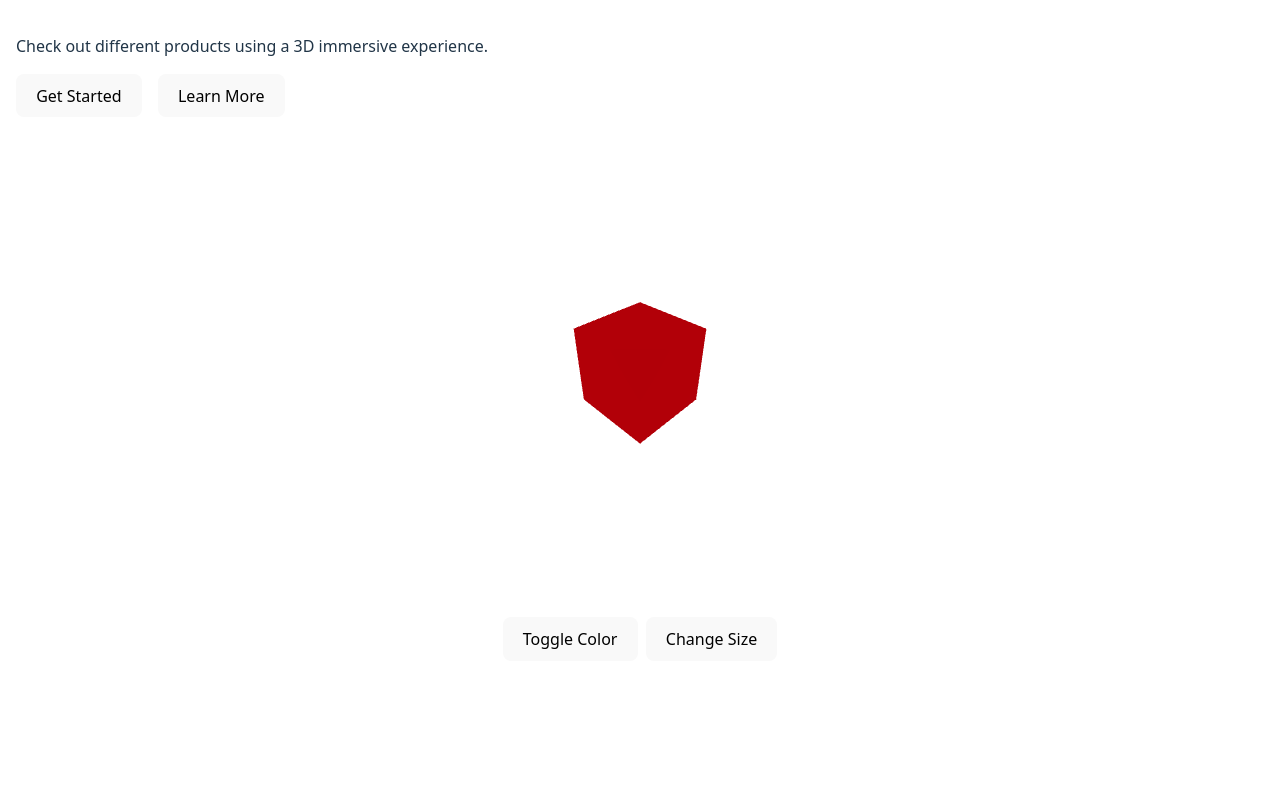
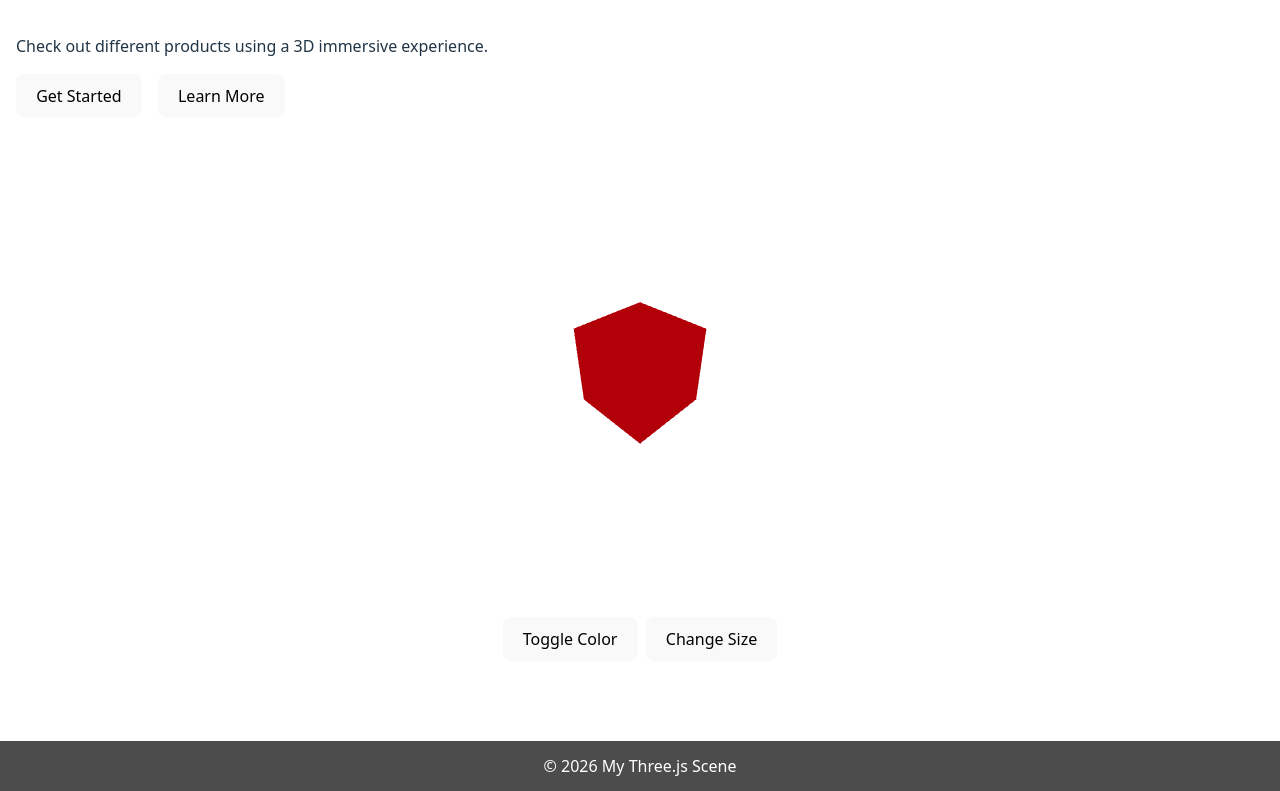
Before and after one commit to shehryarf67/Three.js-3D-Product-Configurator, a React (Vite) app: page / in a window 1280 px wide. Shown: the part 263-1054 px from the top of the page. Before the commit the page ends 940 px from the top, so only its background shows below. Built offline with nearby package versions, Linux system fonts and the light colour scheme.

Commit message:
Adding a footer.

```diff
--- a/index.html
+++ b/index.html
@@ -10,4 +10,5 @@
     <div id="root"></div>
     <script type="module" src="/src/main.jsx"></script>
   </body>
+
 </html>
--- a/src/App.jsx
+++ b/src/App.jsx
@@ -75,8 +75,6 @@ const Hero = () => {
 
 const Cube = ({ position, size, color }) => {
   const meshRef = useRef(null);
-  const [hovered, setHovered] = useState(false);
-  const [clicked, setClicked] = useState(false);
 
   return (
     <mesh
@@ -112,7 +110,9 @@ export default function App() {
     <div style={{ width: "100vw", height: "100vh" }}>
       <Navbar />
       <Hero />
+      <div className="footer">© 2026 My Three.js Scene</div>
 
     </div>
+
   );
 }
--- a/src/index.css
+++ b/src/index.css
@@ -125,3 +125,14 @@ button:focus-visible {
     background-color: #f9f9f9;
   }
 }
+
+.footer {
+    width: 100%;
+    height: 50px;
+    background-color: rgba(0, 0, 0, 0.7);
+    color: white;
+    text-align: center;
+    line-height: 50px;
+    z-index: 100; /* Ensures it is above the canvas */
+    margin-top: 4rem;
+  }
```
